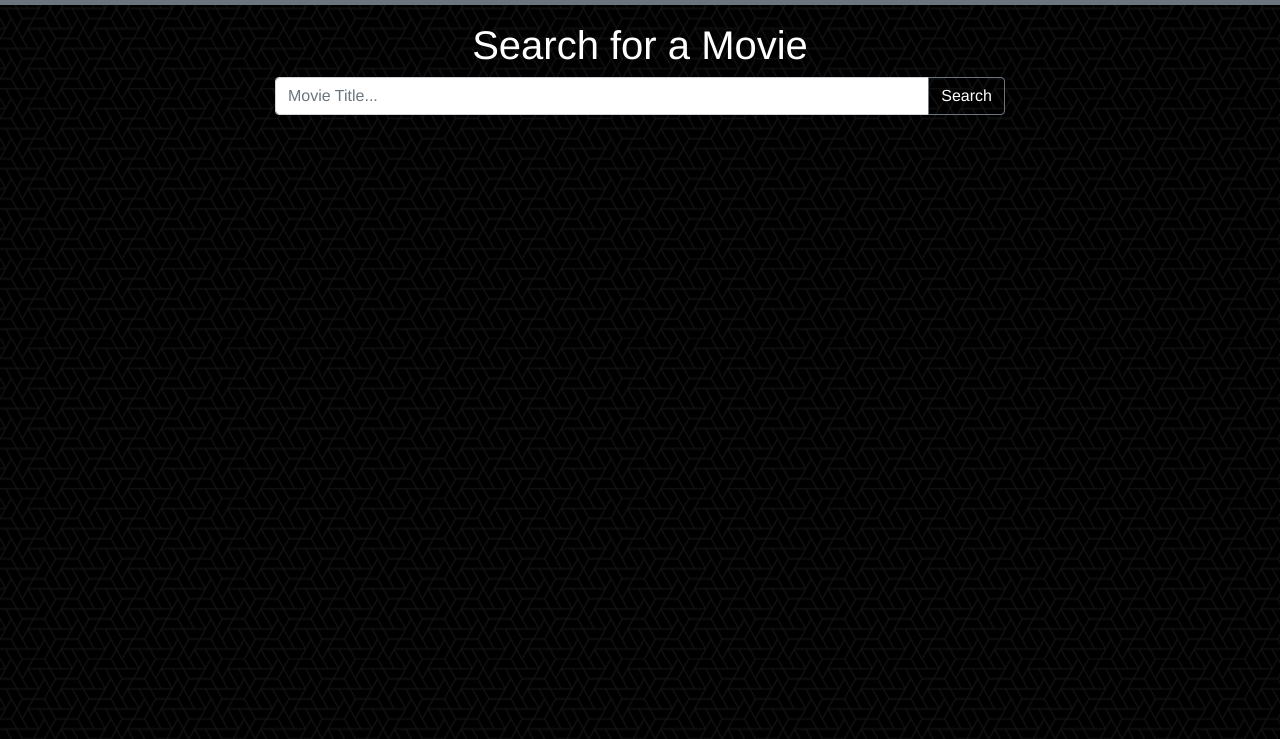
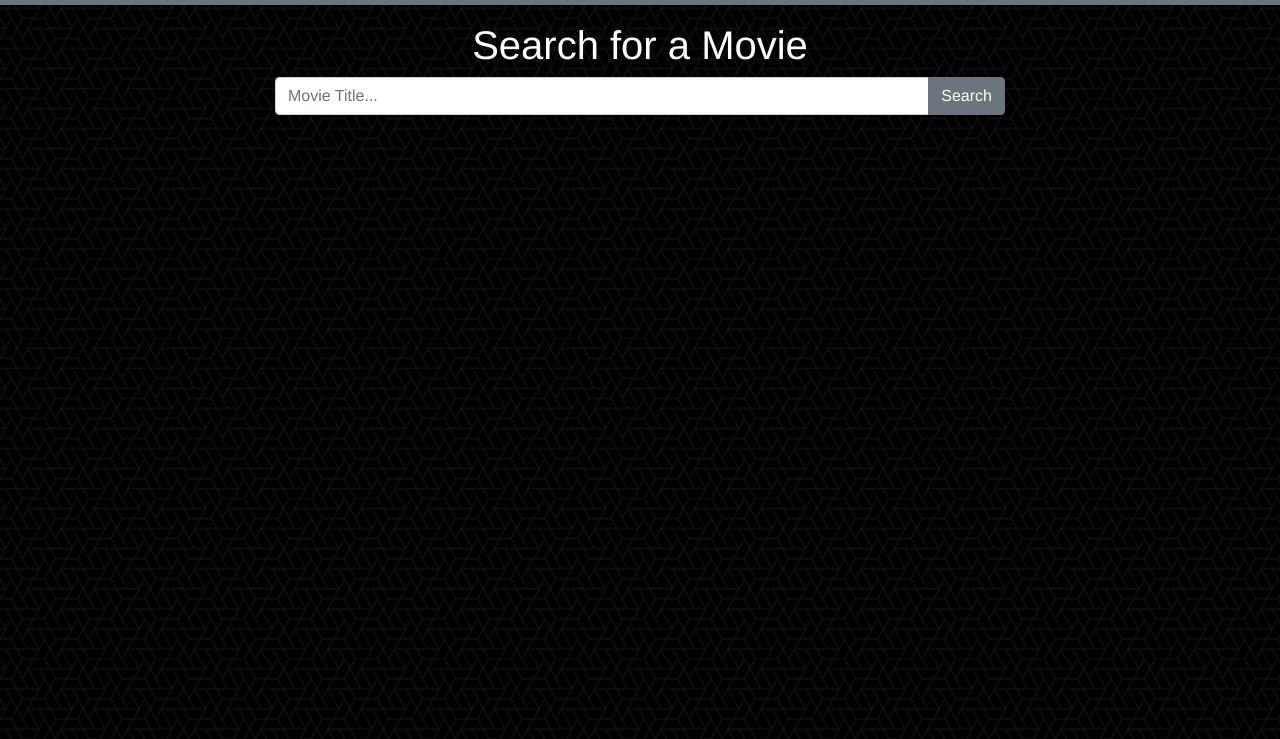
Before and after one commit to Gazka/movie-api, a plain HTML site: page index.html in a window 1280 px wide. Shown: the part 61-800 px from the top of the page. Drawn offline with nearby package versions, Linux system fonts and the light colour scheme.

Commit message:
Update index.html

```diff
--- a/index.html
+++ b/index.html
@@ -41,7 +41,7 @@
         <div class="input-group mb-3">
           <input type="text" class="form-control" placeholder="Movie Title..." id="search-input">
           <div class="input-group-append">
-            <button class="btn btn-outline-secondary" type="button" id="search-button" style="color: white;">Search</button>
+            <button class="btn btn-secondary" type="button" id="search-button" style="color: white;">Search</button>
           </div>
         </div>
       </div>
```
